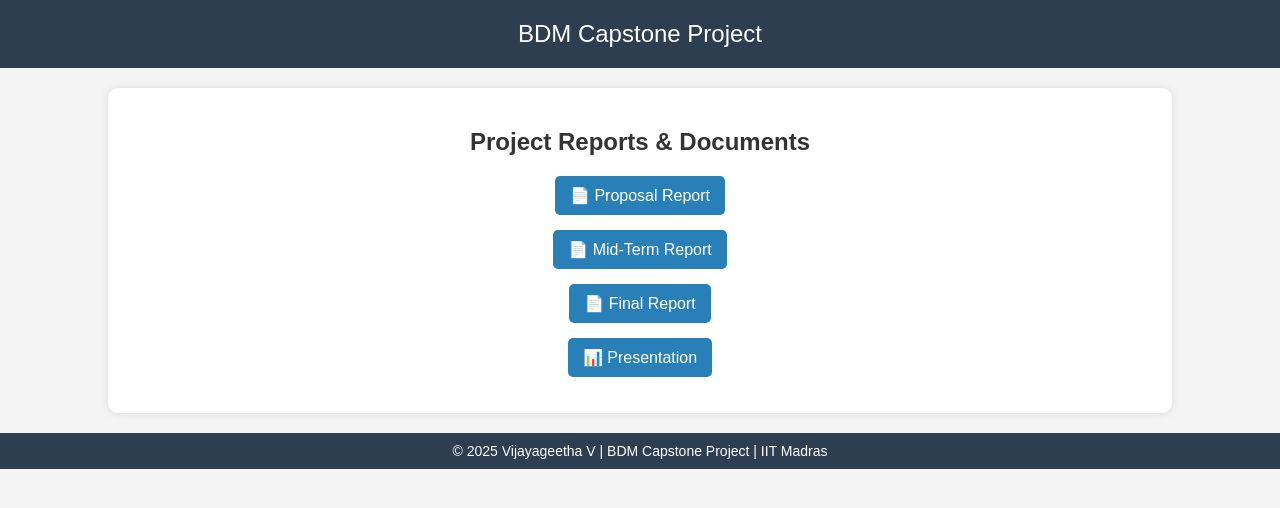
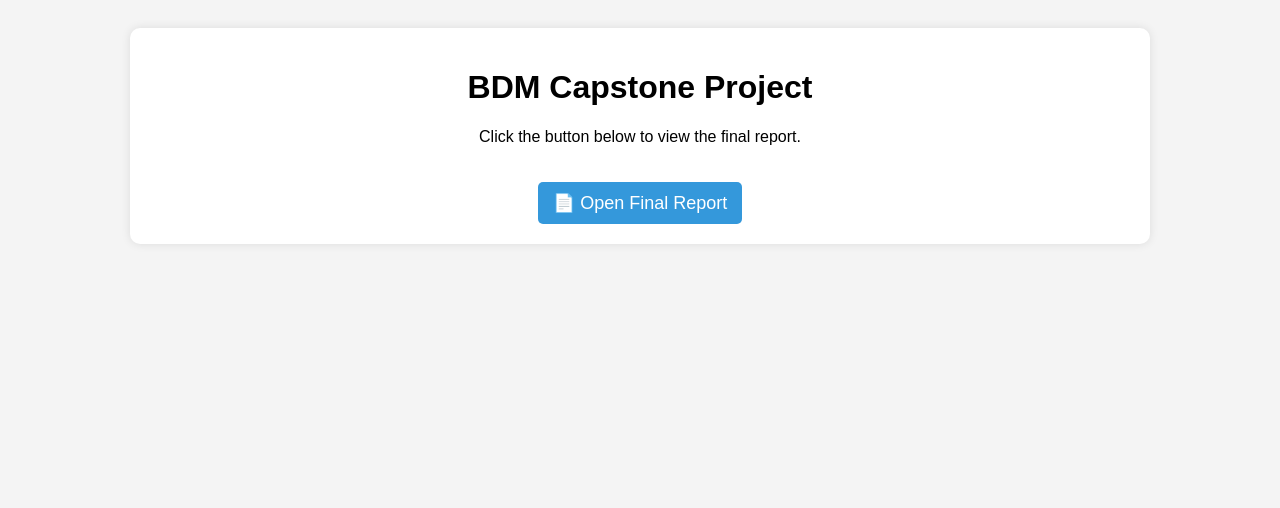
Before and after one commit to VIJAYAGEETHA28/BDM_Capstone_Project, a plain HTML site: page index.html in a window 1280 px wide. Drawn offline with Linux system fonts and the light colour scheme.

Commit message:
Update index.html

```diff
--- a/index.html
+++ b/index.html
@@ -7,71 +7,40 @@
     <style>
         body {
             font-family: Arial, sans-serif;
-            margin: 0;
-            padding: 0;
+            text-align: center;
             background-color: #f4f4f4;
-            text-align: center;
-        }
-        header {
-            background-color: #2c3e50;
-            color: white;
             padding: 20px;
-            font-size: 24px;
         }
         .container {
-            width: 80%;
-            margin: 20px auto;
             background: white;
             padding: 20px;
             border-radius: 10px;
             box-shadow: 0px 0px 10px rgba(0, 0, 0, 0.1);
+            width: 80%;
+            margin: auto;
         }
-        h2 {
-            color: #333;
-        }
-        .report-list {
-            list-style: none;
-            padding: 0;
-        }
-        .report-list li {
-            margin: 15px 0;
-        }
-        .report-list a {
+        a {
             display: inline-block;
             text-decoration: none;
-            background: #2980b9;
+            background: #3498db;
             color: white;
             padding: 10px 15px;
             border-radius: 5px;
-            transition: 0.3s;
+            margin-top: 20px;
+            font-size: 18px;
         }
-        .report-list a:hover {
-            background: #1a5276;
-        }
-        footer {
-            margin-top: 20px;
-            padding: 10px;
-            background: #2c3e50;
-            color: white;
-            font-size: 14px;
+        a:hover {
+            background: #2980b9;
         }
     </style>
 </head>
 <body>
 
-    <header>BDM Capstone Project</header>
-
     <div class="container">
-        <h2>Project Reports & Documents</h2>
-        <ul class="report-list">
-            <li><a href="Proposal.pdf" target="_blank">📄 Proposal Report</a></li>
-            <li><a href="Mid_Term.pdf" target="_blank">📄 Mid-Term Report</a></li>
-            <li><a href="Final_Submission.pdf" target="_blank">📄 Final Report</a></li>
-            <li><a href="BDM_PPT.pdf" target="_blank">📊 Presentation</a></li>
-        </ul>
+        <h1>BDM Capstone Project</h1>
+        <p>Click the button below to view the final report.</p>
+        <a href="Analyzing-Customer-Behavior-to-Optimize-Stock.pdf" target="_blank">📄 Open Final Report</a>
     </div>
-
-    <footer>© 2025 Vijayageetha V | BDM Capstone Project | IIT Madras</footer>
 
 </body>
 </html>
```
